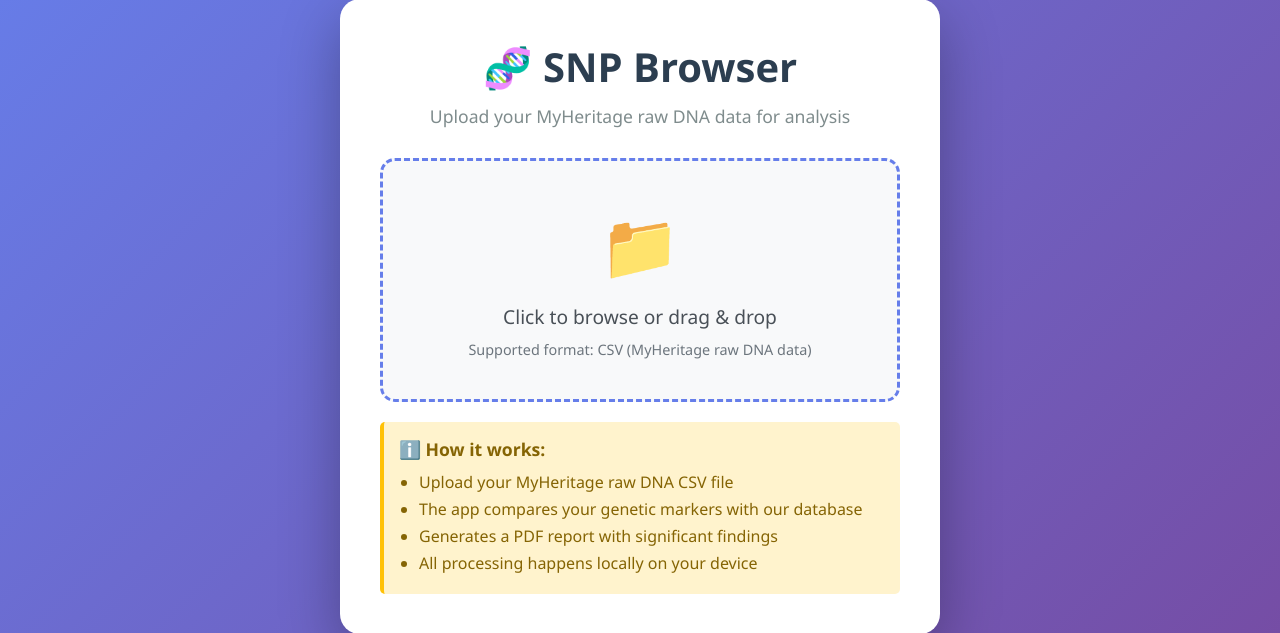
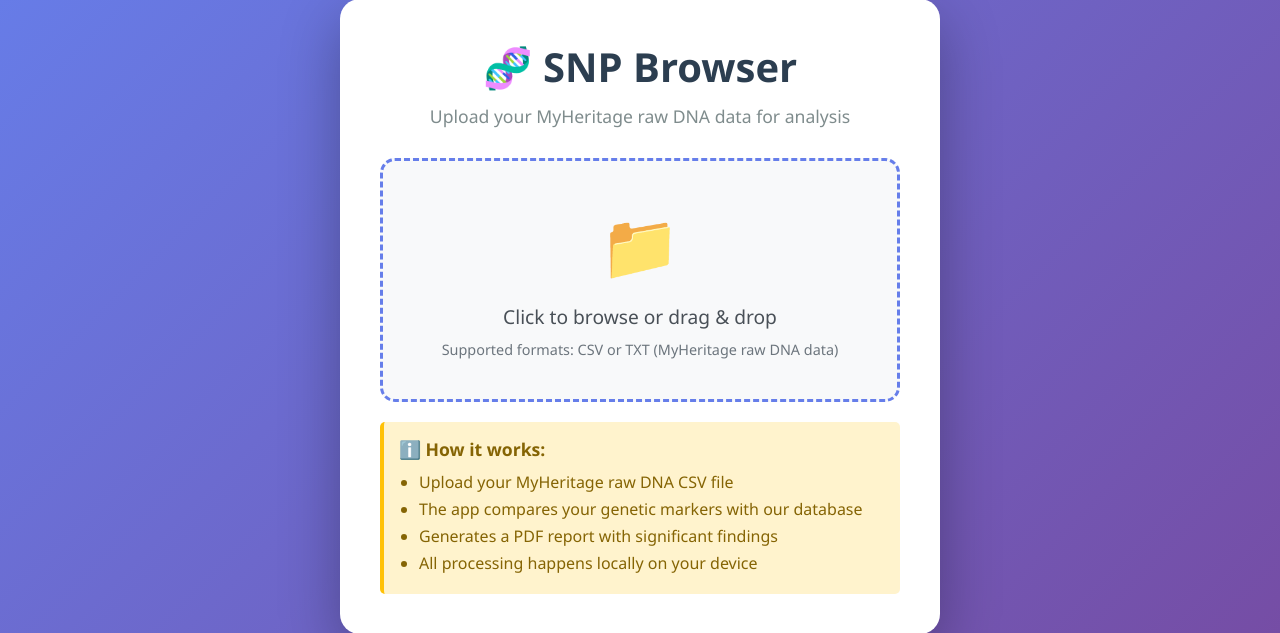
Before and after one commit to u836878/snp_broswer, a Flask app: page / in a window 1280 px wide. Shown: the part 84-717 px from the top of the page. Run offline with Flask 3, Linux system fonts and the light colour scheme.

Commit message:
Add support for TXT files in addition to CSV

```diff
--- a/app.py
+++ b/app.py
@@ -25,7 +25,7 @@
     file = request.files['file']
     task_id = request.form.get('task_id', str(uuid.uuid4()))
 
-    if file and file.filename.endswith('.csv'):
+    if file and (file.filename.endswith('.csv') or file.filename.endswith('.txt')):
         filepath = os.path.join(UPLOAD_FOLDER, file.filename)
         file.save(filepath)
 
@@ -49,7 +49,7 @@
         except Exception as e:
             progress_data[task_id] = {'progress': 100, 'status': f'Error: {str(e)}', 'task_id': task_id}
             return jsonify({'error': str(e)}), 500
-    return jsonify({'error': 'Invalid file'}), 400
+    return jsonify({'error': 'Invalid file. Please upload a CSV or TXT file.'}), 400
 
 @app.route('/progress/<task_id>')
 def progress(task_id):
--- a/templates/index.html
+++ b/templates/index.html
@@ -237,8 +237,8 @@
             <div class="upload-area" id="uploadArea">
                 <div class="upload-icon">📁</div>
                 <div class="upload-text">Click to browse or drag & drop</div>
-                <div class="file-info">Supported format: CSV (MyHeritage raw DNA data)</div>
-                <input type="file" id="fileInput" name="file" accept=".csv">
+                <div class="file-info">Supported formats: CSV or TXT (MyHeritage raw DNA data)</div>
+                <input type="file" id="fileInput" name="file" accept=".csv,.txt">
             </div>
 
             <div class="file-name" id="fileName"></div>
```
